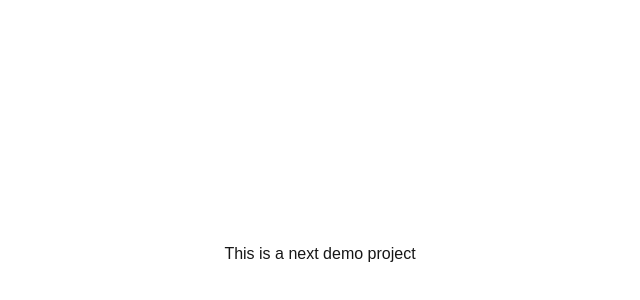
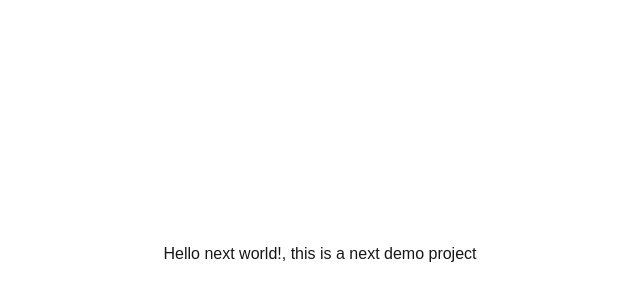
Before and after one commit to mdismailtanvir6-lgtm/next-demo-project, a Next.js app: page / in a window 1280 px wide. Shown: the part 146-446 px from the top of the page, without its empty margins (320-960 px from the left). Built offline with nearby package versions, Linux system fonts and the light colour scheme.

Commit message:
another testing commit

```diff
--- a/app/page.tsx
+++ b/app/page.tsx
@@ -2,7 +2,7 @@
 export default function Home() {
   return (
     <div className="flex justify-center items-center h-screen">
-      This is a next demo project
+      Hello next world!, this is a next demo project
     </div>
   );
 }
```
